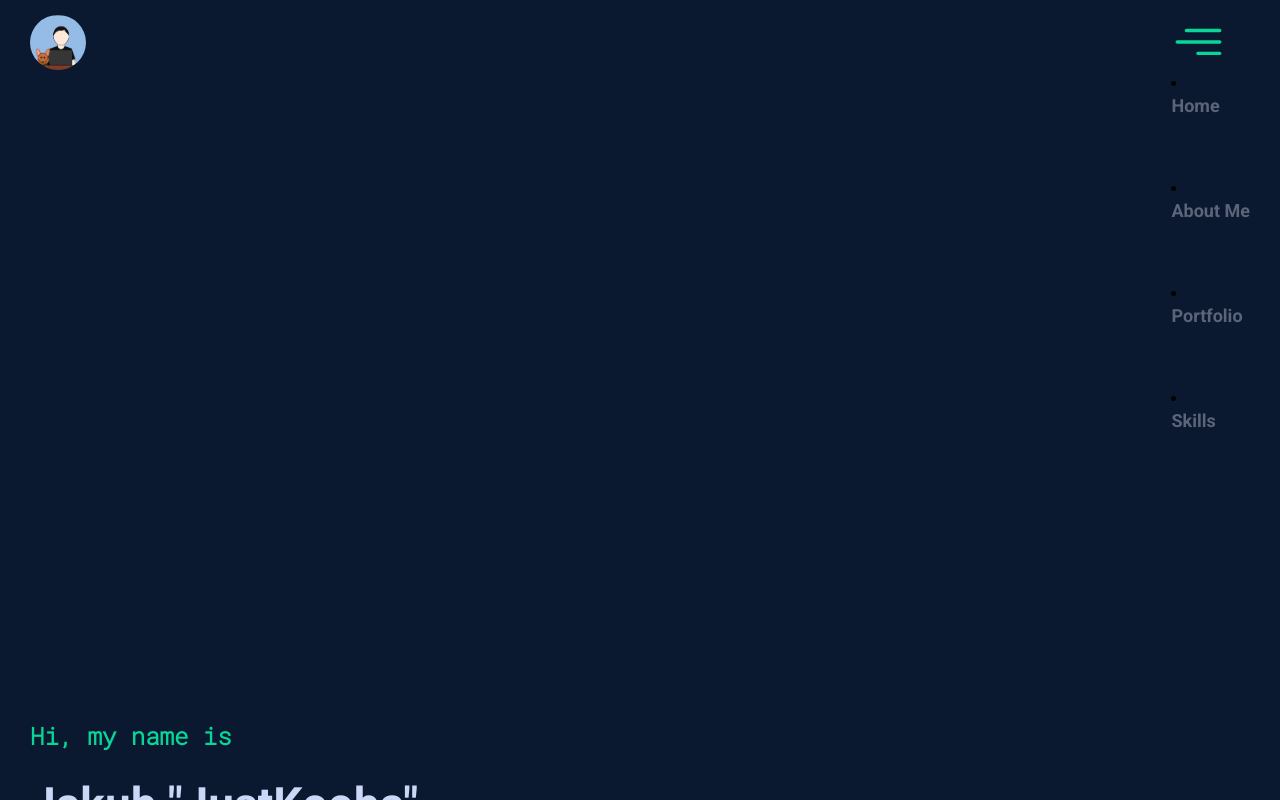
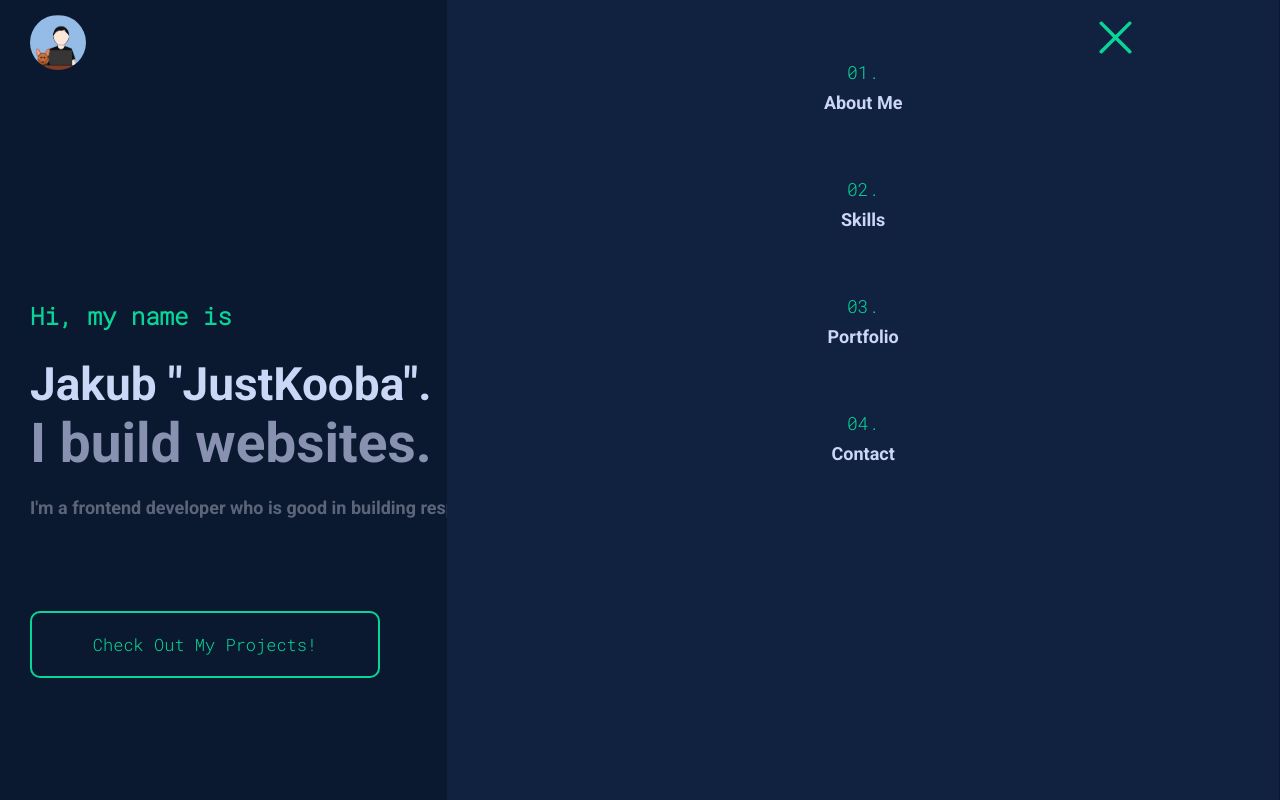
Before and after one commit to JustKooba/Personal-website, a Vue app: page / in a window 1280 px wide. Both pictures are taken after a click on the picture 1222 px from the left and 42 px from the top of the page. Shown: the top 800 px of the page. Built offline with nearby package versions, Linux system fonts and the light colour scheme.

Commit message:
Styled the menu

```diff
--- a/src/App.vue
+++ b/src/App.vue
@@ -4,10 +4,31 @@
     <div class="expanded-menu">
       <img src="./assets/menu.svg" class="menu" @click="handleMenu" />
       <div class="menu-content" :style="{ display: menuConDisplay }">
-        <li><p class="menu-p">Home</p></li>
-        <li><p class="menu-p">About Me</p></li>
-        <li><p class="menu-p">Portfolio</p></li>
-        <li><p class="menu-p">Skills</p></li>
+        <img
+          src="./assets/menu-close.svg"
+          @click="handleMenu"
+          class="menu close"
+        />
+        <li>
+          <p class="green">01.</p>
+
+          <p class="menu-p">About Me</p>
+        </li>
+        <li>
+          <p class="green">02.</p>
+
+          <p class="menu-p">Skills</p>
+        </li>
+        <li>
+          <p class="green">03.</p>
+
+          <p class="menu-p">Portfolio</p>
+        </li>
+        <li>
+          <p class="green">04.</p>
+
+          <p class="menu-p">Contact</p>
+        </li>
       </div>
     </div>
   </header>
@@ -24,6 +45,8 @@
         </p>
       </div>
       <button class="check">Check Out My Projects!</button>
+
+      <div class="about"></div>
     </div>
   </main>
 </template>
@@ -62,7 +85,6 @@ body {
   font-family: "Roboto", sans-serif;
   background-color: #0a192f;
   height: 100vh;
-  overflow: hidden;
 }
 .container {
   height: 100vh;
@@ -104,6 +126,10 @@ h2 {
   opacity: 0.5;
 }
 
+li {
+  list-style: none;
+}
+
 h1 {
   color: #ccd6f6;
   font-size: 46px;
@@ -135,4 +161,50 @@ header {
   height: 55px;
   cursor: pointer;
 }
+
+.expanded-menu {
+  position: relative;
+  display: inline-block;
+}
+
+.menu-content {
+  display: none;
+  position: absolute;
+  background-color: #112240;
+  min-width: 65vw;
+  min-height: 100vh;
+  left: 153%;
+  transform: translateX(-100%);
+  top: -15px;
+  z-index: 1;
+}
+
+.menu-content li {
+  display: flex;
+  align-items: center;
+  justify-content: center;
+  flex-direction: column;
+}
+
+.green {
+  color: #08d698;
+  font-family: "Roboto Mono", sans-serif;
+  margin-bottom: 5px;
+}
+
+.close {
+  position: relative;
+  left: 77%;
+  top: 10px;
+}
+
+.menu-p {
+  color: #ccd6f6;
+  cursor: pointer;
+}
+
+.menu-p:hover {
+  color: #08d698;
+  transition: ease-in-out 0.3s;
+}
 </style>
```
